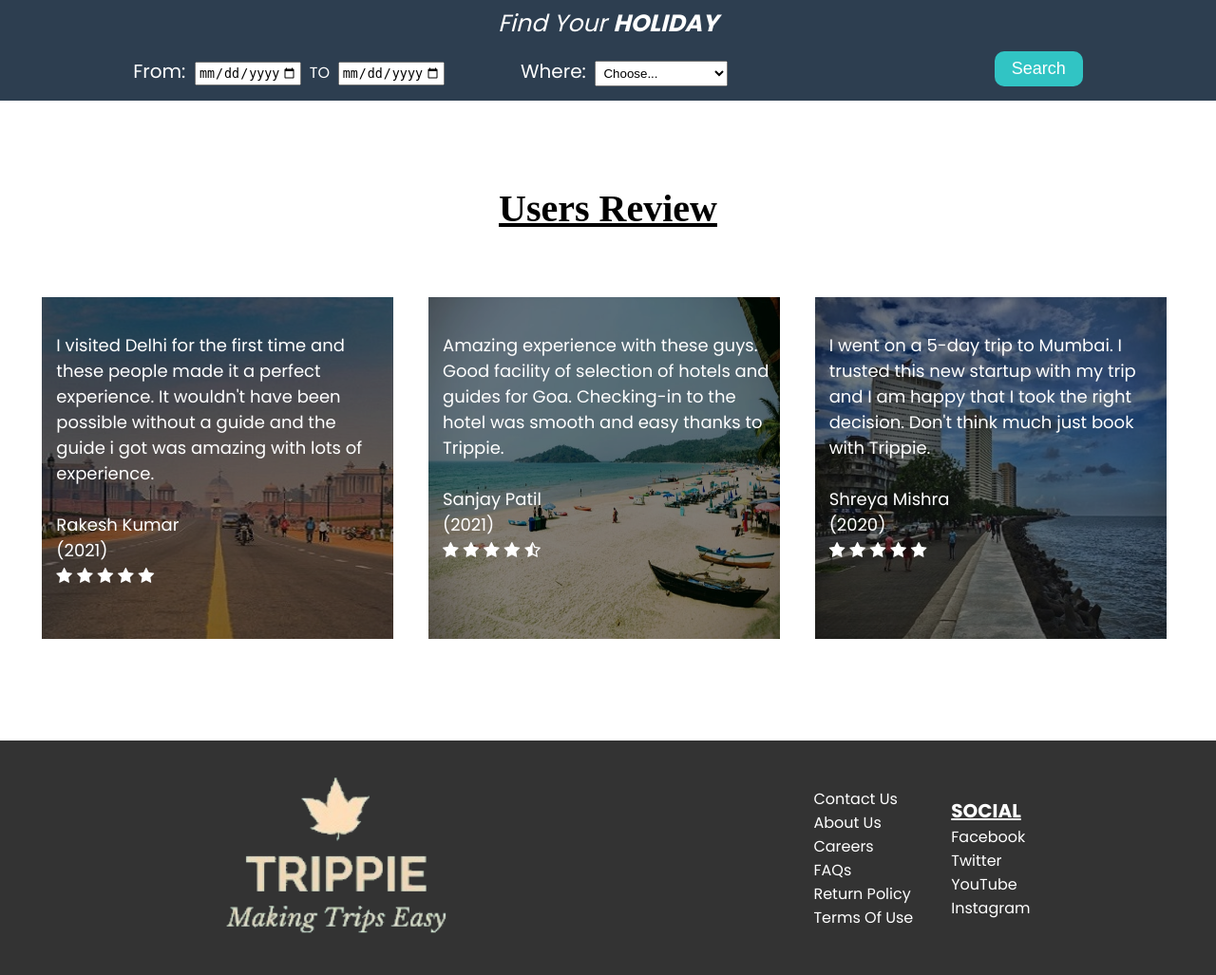
After one commit to namansingh10/woc_travel, a PHP site: page /index.php in a window 1280 px wide. The commit adds this page. Shown: the part 718-1745 px from the top of the page at 95% size. Run offline with PHP 8.4, Linux system fonts and the light colour scheme.

Commit message:
work in progress

```diff
--- /dev/null
+++ b/index.php
@@ -0,0 +1,208 @@
+<?php
+
+?>
+
+<!DOCTYPE html>
+<html lang="en">
+
+<head>
+    <meta charset="UTF-8">
+    <meta http-equiv="X-UA-Compatible" content="IE=edge">
+    <meta name="viewport" content="width=device-width, initial-scale=1.0">
+    <title>Trippie</title>
+    <link rel="stylesheet" type="text/css" href="style.css">
+    <link rel= "shortcut icon" type="image/x-icon" href="favicon.ico"/>
+    <link href="https://fonts.googleapis.com/css2?family=Poppins:wght@300;400;500;600;700&display=swap"
+        rel="stylesheet">
+    <link rel="stylesheet" href="https://stackpath.bootstrapcdn.com/font-awesome/4.7.0/css/font-awesome.min.css">
+    <link rel="stylesheet" href="scroll.css">
+
+</head>
+
+<body>
+
+    <header>
+        <div class="navbar">
+            <div class="logo">
+                <a href="index.html"><img src="images/logo1.png" width="150px" height="70px"></a>
+            </div>
+            <nav>
+                    <a href="index.html">Home</a>
+                    <a href="pilgrimage.html">Pilgrimage</a>
+                    <a href="newguide.html">Become A Guide</a>
+                    <a href="contact.html">Contact Us</a>
+                    <a href="about.html">About Us</a>
+                    <a href="login/login.html">Sign In</a>
+
+            </nav>
+        </div>
+    </header>
+
+
+    <section class="bg">
+        <div class="container">
+            <img src="images/home.jpg" class="homepic">
+            <div class="centered">
+                <font size="8">TO TRAVEL IS TO LIVE</font><br>
+                <p>You Don't Need Magic to Disappear. All you need is a Destination.</p>
+            </div>
+        </div>
+		</section>
+
+
+        <div class="cont2">
+           <div class="bottom">
+            <i>Find Your <b>HOLIDAY</b></i>
+        </div>
+
+                <!-- <font size="3">Where: </font> -->
+                <form>
+            <div class="where">
+                <div class="tym">
+                    <label for="when" class="form-label" id="sec">From:&nbsp;</label>
+                    <input type="date" id="when" min="1997-01-01" max="2030-12-31" required>
+                    <label>&nbsp;TO&nbsp;</label>
+                    <input type="date" id="when2" min="1997-01-01" max="2030-12-31" required>
+                </div>
+                <div class="city">
+                    <label for="dest" class="form-label">&emsp;&emsp;&emsp;&emsp;Where:&nbsp;</label>
+                    <select id="dest" class="form-select" required>
+                        <option value="0" disabled selected hidden>Choose...</option>
+                        <option value="1">Delhi</option>
+                        <option value="2">Mumbai</option>
+                        <option value="3">Goa</option>
+                    </select>
+                </div>
+            </div>
+            <button onclick="go()" class="btn">Search</button>
+        </form>
+
+			<p id="error"></p>
+        </div>
+
+    <script type="text/javascript">
+	function go() {
+	    var x= document.getElementById('when').value;
+		var y= document.getElementById('when2').value;
+		var place= document.getElementById('dest').value;
+		var today= new Date();
+		var selected= new Date(x);
+		if (x>y)
+			alert("Invalid duration selected");
+		else if (today>selected)
+			alert("Kindly choose future dates");
+		else if ((x+"n").length!=1 && (y+"n").length!=1)
+		    {
+				if (place=="0")
+				alert("Please choose a city");
+				else if (place=="1")
+				window.open("delhi/delhi.html", '_blank');
+				else if (place=="2")
+				window.open("mumbai/mumbai.html", '_blank');
+				else if( place=="3")
+				window.open("goa/goa.html", '_blank');
+			}
+		}
+
+    </script>
+
+    <div class="small-container">
+        <h1 class="heading"><u class="under">Users Review</u></h1>
+        <div class="row">
+            <div class="col-3">
+                <div class="cont-1">
+                    <img src="images/rev1.jpg" class="pict">
+                    <div class="text">
+                        <p>I visited Delhi for the first time and these people made it a perfect experience. It wouldn't
+                            have been possible without a guide and the guide i got was amazing with lots of experience.
+                            <br><br> Rakesh Kumar <br> (2021)</p>
+                        <div class="rating">
+                            <i class="fa fa-star"></i>
+                            <i class="fa fa-star"></i>
+                            <i class="fa fa-star"></i>
+                            <i class="fa fa-star"></i>
+                            <i class="fa fa-star"></i>
+                        </div>
+                    </div>
+                </div>
+            </div>
+            <div class="col-3">
+                <div class="cont-1">
+                    <img src="images/rev2.jpg" class="pict">
+                    <div class="text">
+                        <p>Amazing experience with these guys. Good facility of selection of hotels and guides for Goa.
+                            Checking-in to the hotel was smooth and easy thanks to Trippie. <br><br> Sanjay Patil
+                            <br>
+                            (2021)
+                        </p>
+                        <div class="rating">
+                            <i class="fa fa-star"></i>
+                            <i class="fa fa-star"></i>
+                            <i class="fa fa-star"></i>
+                            <i class="fa fa-star"></i>
+                            <i class="fa fa-star-half-o"></i>
+                        </div>
+                    </div>
+                </div>
+            </div>
+
+
+            <div class="col-3">
+                <div class="cont-1">
+                    <img src="images/rev3.jpg" class="pict">
+                    <div class="text">
+                        <p>I went on a 5-day trip to Mumbai. I trusted this new startup with my trip and I am happy that
+                            I took the right decision. Don't think much just book with Trippie.<br><br> Shreya
+                            Mishra <br> (2020)</p>
+                        <div class="rating">
+                            <i class="fa fa-star"></i>
+                            <i class="fa fa-star"></i>
+                            <i class="fa fa-star"></i>
+                            <i class="fa fa-star"></i>
+                            <i class="fa fa-star"></i>
+                        </div>
+                    </div>
+                </div>
+            </div>
+        </div>
+    </div>
+
+
+    <!-- ---------footer start--------- -->
+
+
+    <div class="footer">
+        <div class="row">
+            <div class="col-1">
+                <a href="index.html"><img src="images/logo1.png" width="350px" height="200px"></a>
+            </div>
+			<div class="row2">
+				<div class="col-2">
+					<ul>
+						<li><a href="">Contact Us</a></li>
+						<li><a href="">About Us</a></li>
+						<li><a href="">Careers</a></li>
+						<li><a href="">FAQs</a></li>
+						<li><a href="">Return Policy</a></li>
+						<li><a href="">Terms Of Use</a></li>
+					</ul>
+				</div>
+				<div class="col-2">
+					<ul>
+						<li><b><u>SOCIAL</u></b></li>
+						<li><a href="">Facebook</a></li>
+						<li><a href="">Twitter</a></li>
+						<li><a href="">YouTube</a></li>
+						<li><a href="">Instagram</a></li>
+					</ul>
+				</div>
+			</div>
+        </div>
+    </div>
+    <!-- ---------footer end--------- -->
+
+
+
+</body>
+
+</html>
--- a/login/login.php
+++ b/login/login.php
@@ -56,7 +56,7 @@ $conn->close();
 
 <?php
   echo "<script>alert('$value')</script>";
-  echo "<script>if($flag==1){ location.replace('../index.html') }</script>";
+  echo "<script>if($flag==1){ location.replace('../index.php') }</script>";
   echo "<script>if($flag==0){ location.replace('login.html') }</script>";
 ?>
 
```
